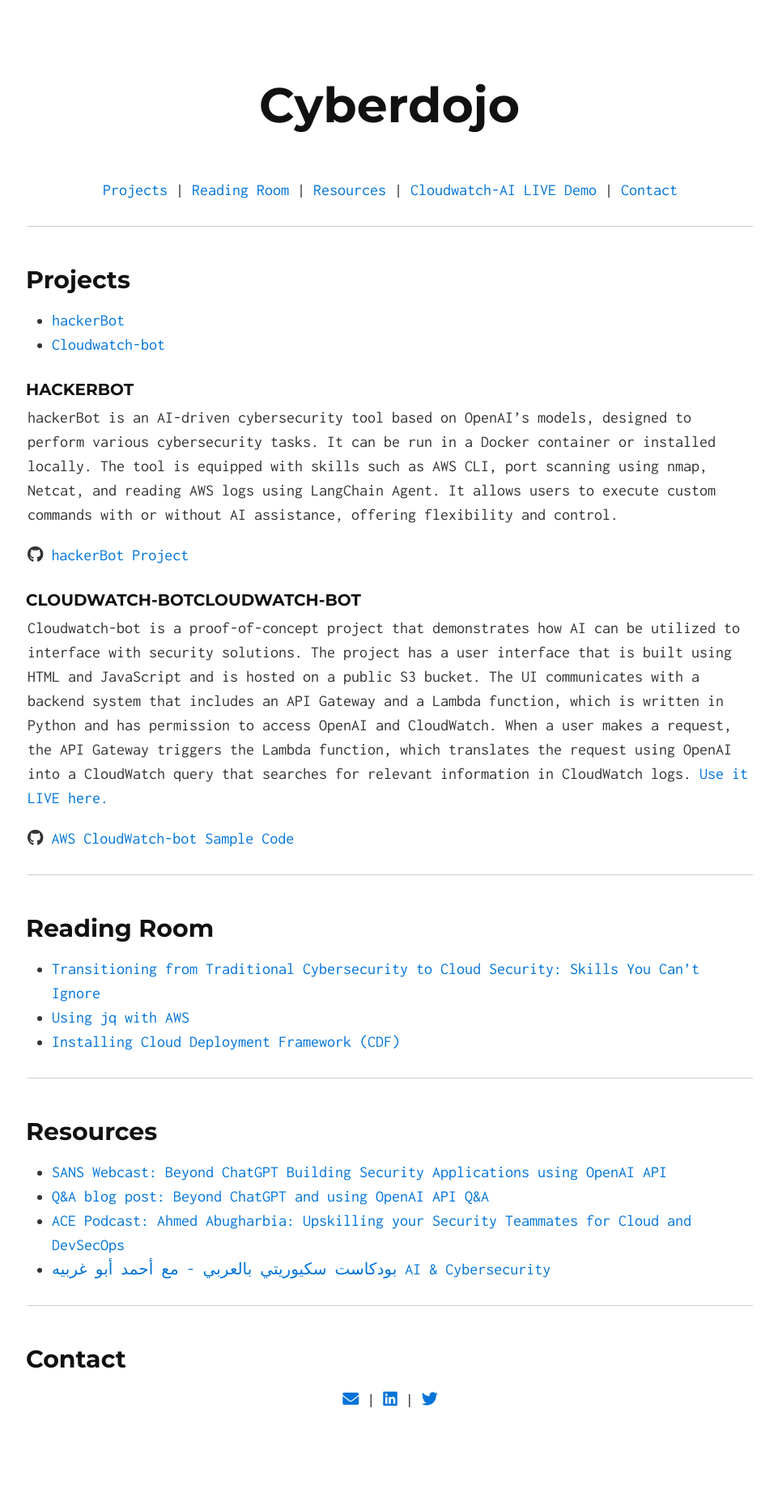
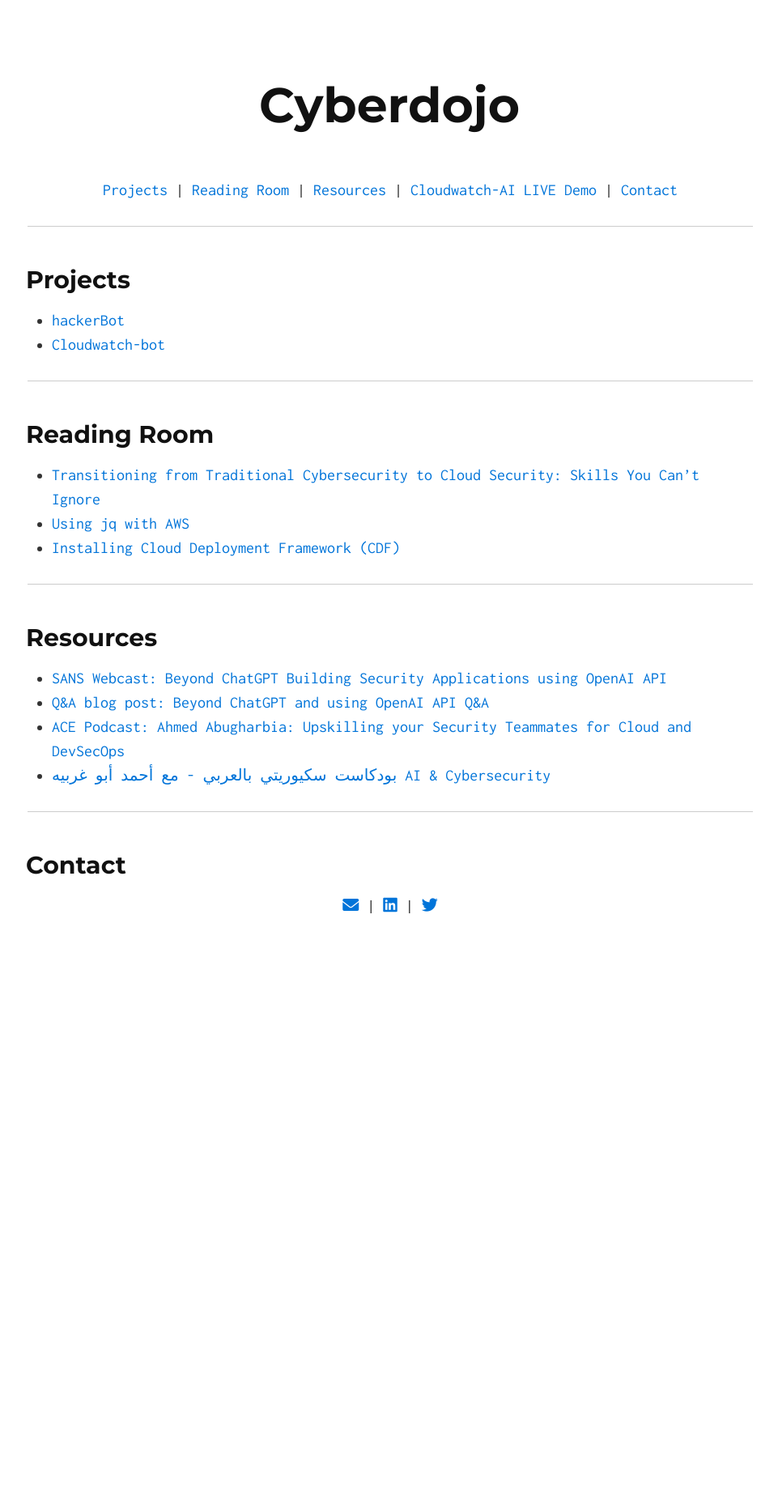
Before and after one commit to Ahmed-AG/cyberdojo-page, a Jekyll site: the page built from index.md, in a window 1280 px wide. Shown: the whole page at 81% size, without its empty margins (158-1119 px from the left). Built offline with Jekyll 4.4.1, drawn with Linux system fonts in a browser that asks for light colours; our own code applies the rules of GitHub Pages for plain Markdown files; after the commit the page ends 1234 px from its top, so only the background shows below that.

Commit message:
update projects

```diff
--- a/index.md
+++ b/index.md
@@ -5,17 +5,6 @@
 ## <a id="research-projects"></a>Projects
 - [hackerBot](/projects/hackerbot.md)
 - [Cloudwatch-bot](/projects/cloudwatch-bot.md)
-
-
-### hackerBot
-hackerBot is an AI-driven cybersecurity tool based on OpenAI's models, designed to perform various cybersecurity tasks. It can be run in a Docker container or installed locally. The tool is equipped with skills such as AWS CLI, port scanning using nmap, Netcat, and reading AWS logs using LangChain Agent. It allows users to execute custom commands with or without AI assistance, offering flexibility and control.
-
-<i class="fab fa-github"></i> [hackerBot Project](https://github.com/Ahmed-AG/hackerbot){:target="_blank"}
-
-### Cloudwatch-botCloudwatch-bot
-Cloudwatch-bot is a proof-of-concept project that demonstrates how AI can be utilized to interface with security solutions. The project has a user interface that is built using HTML and JavaScript and is hosted on a public S3 bucket. The UI communicates with a backend system that includes an API Gateway and a Lambda function, which is written in Python and has permission to access OpenAI and CloudWatch. When a user makes a request, the API Gateway triggers the Lambda function, which translates the request using OpenAI into a CloudWatch query that searches for relevant information in CloudWatch logs. <a id="cloudwatch-bot-demo"></a>[Use it LIVE here.](cloudwatch-bot.html){:target="_blank"}
-
-<i class="fab fa-github"></i> [AWS CloudWatch-bot Sample Code](https://github.com/Ahmed-AG/Cloudwatch-bot){:target="_blank"}
 
 ---
 
```
